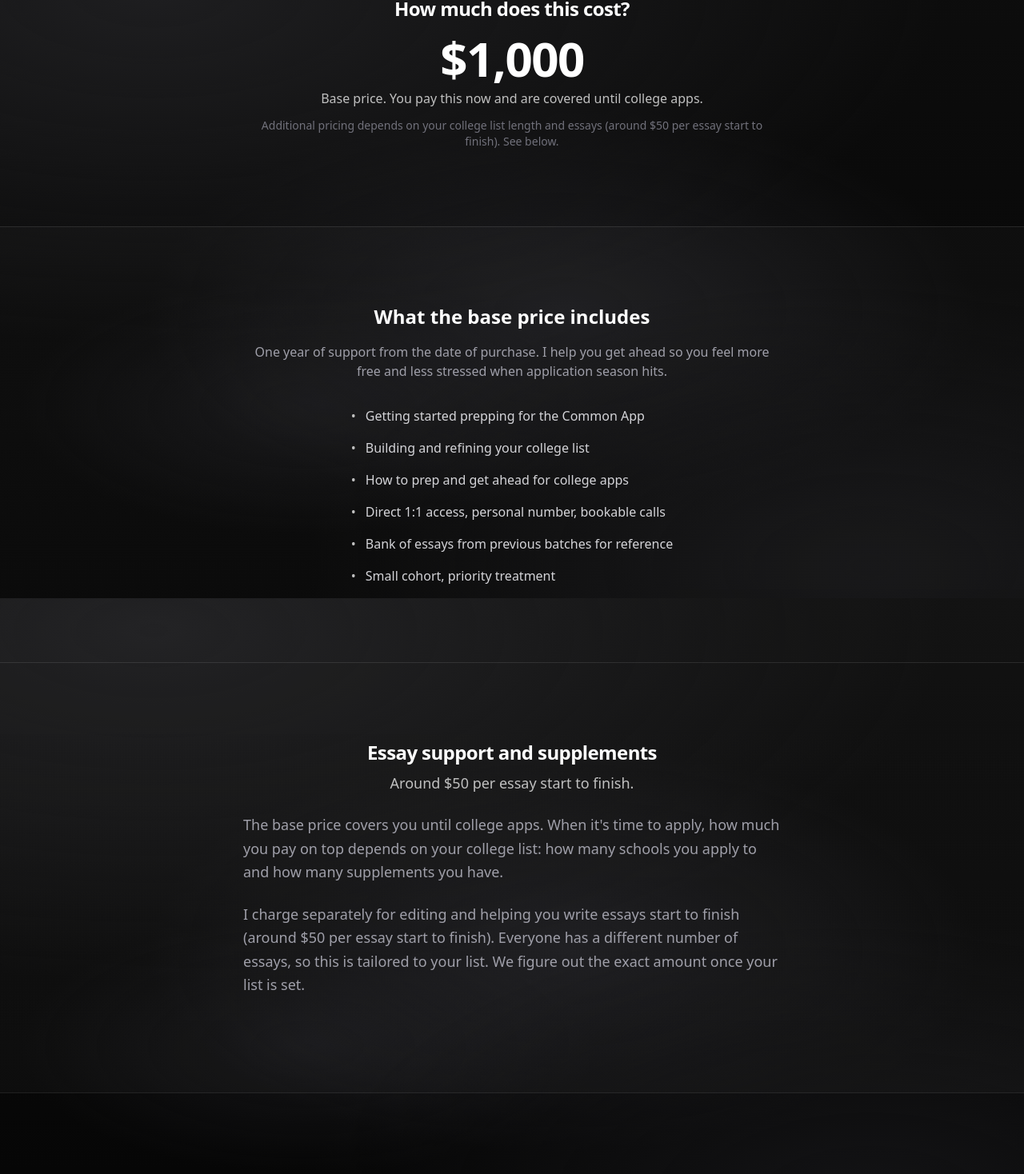
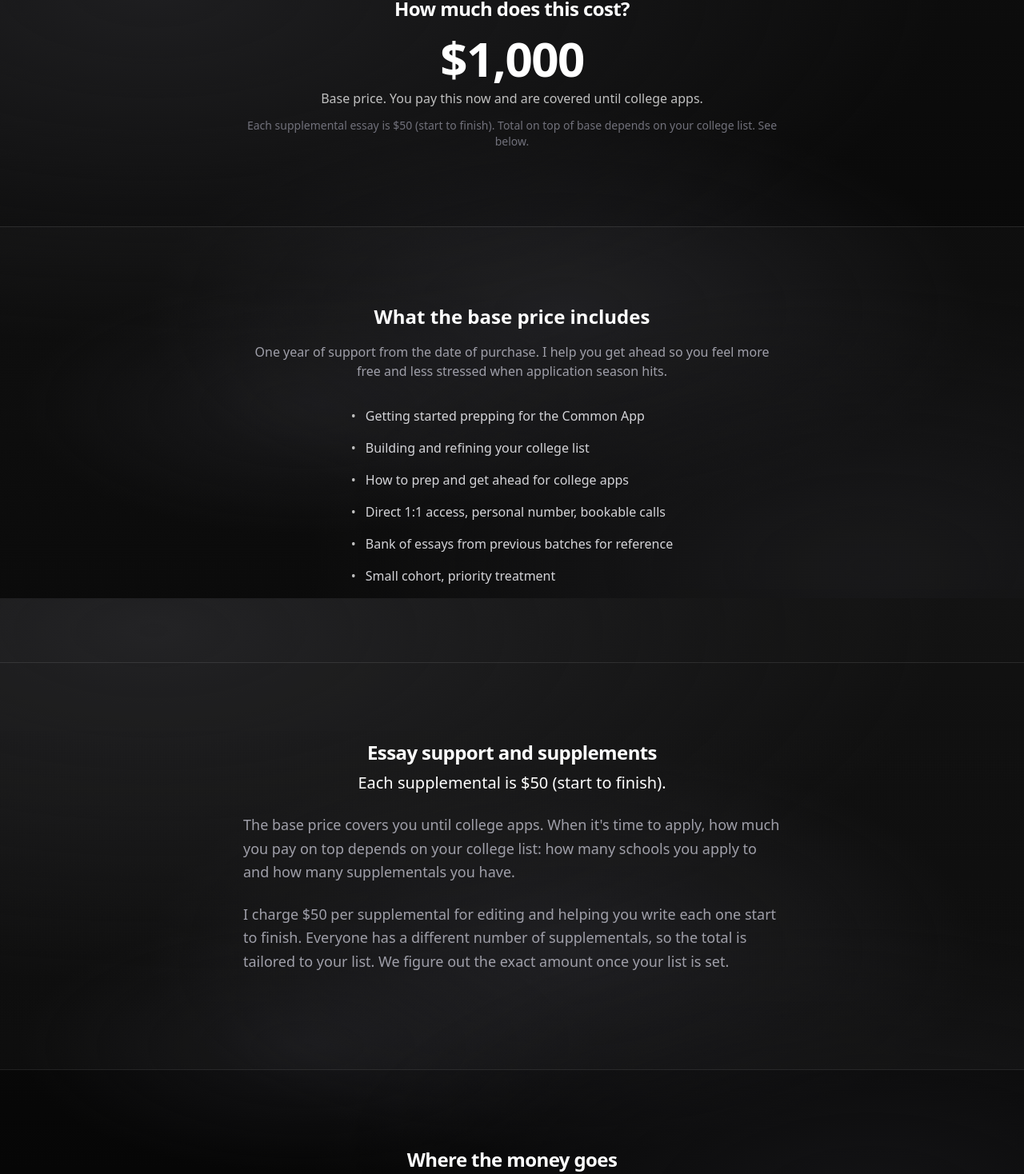
Before and after one commit to maheshwarmurugesan/collegecounselingwebsitemahesh2, a Next.js app in the folder mahesh-college-counseling/: page / in a window 1280 px wide. Shown: the part 1652-3120 px from the top of the page at 80% size. Built offline with nearby package versions, Linux system fonts and the light colour scheme; no server answers.

Commit message:
Make explicit: each supplemental is 50 dollars

```diff
--- a/mahesh-college-counseling/src/app/page.tsx
+++ b/mahesh-college-counseling/src/app/page.tsx
@@ -79,7 +79,7 @@ export default function Home() {
             <div className="text-5xl sm:text-6xl font-semibold tracking-tight text-white">$1,000</div>
             <p className="text-silver mt-2 font-light">Base price. You pay this now and are covered until college apps.</p>
             <p className="text-zinc-500 mt-3 text-sm">
-              Additional pricing depends on your college list length and essays (around $50 per essay start to finish). See below.
+              Each supplemental essay is $50 (start to finish). Total on top of base depends on your college list. See below.
             </p>
           </div>
         </section>
@@ -124,12 +124,12 @@ export default function Home() {
         <section className="py-24 px-6 border-t border-white/10" style={{ background: 'linear-gradient(180deg, rgba(255,255,255,0.02) 0%, rgba(192,192,192,0.03) 100%)' }}>
           <div className="max-w-2xl mx-auto text-center">
             <h2 className="text-2xl font-semibold mb-2 tracking-tight text-white">Essay support and supplements</h2>
-            <p className="text-silver mb-6 text-lg">Around $50 per essay start to finish.</p>
+            <p className="text-white font-medium mb-6 text-xl">Each supplemental is $50 (start to finish).</p>
             <p className="text-lg text-zinc-400 leading-relaxed text-left mb-6">
-              The base price covers you until college apps. When it&apos;s time to apply, how much you pay on top depends on your college list: how many schools you apply to and how many supplements you have.
+              The base price covers you until college apps. When it&apos;s time to apply, how much you pay on top depends on your college list: how many schools you apply to and how many supplementals you have.
             </p>
             <p className="text-lg text-zinc-400 leading-relaxed text-left mb-6">
-              I charge separately for editing and helping you write essays start to finish (around $50 per essay start to finish). Everyone has a different number of essays, so this is tailored to your list. We figure out the exact amount once your list is set.
+              I charge $50 per supplemental for editing and helping you write each one start to finish. Everyone has a different number of supplementals, so the total is tailored to your list. We figure out the exact amount once your list is set.
             </p>
           </div>
         </section>
@@ -194,7 +194,7 @@ export default function Home() {
               <div>
                 <h3 className="font-medium mb-2 text-white">How does pricing work?</h3>
                 <p className="text-zinc-400">
-                  $1,000 is the base price you pay now. It covers everything until college apps: Common App prep, building your college list, getting ahead so you feel less stressed. Later, depending on how many colleges you apply to and how many essays and supplements we work on together, there is an additional charge for essay editing and writing help start to finish.
+                  $1,000 is the base price you pay now. It covers everything until college apps: Common App prep, building your college list, getting ahead so you feel less stressed. Each supplemental essay is $50 (start to finish). How many supplementals you have depends on your college list, so the total on top of the base is tailored to you.
                 </p>
               </div>
               <div>
```
